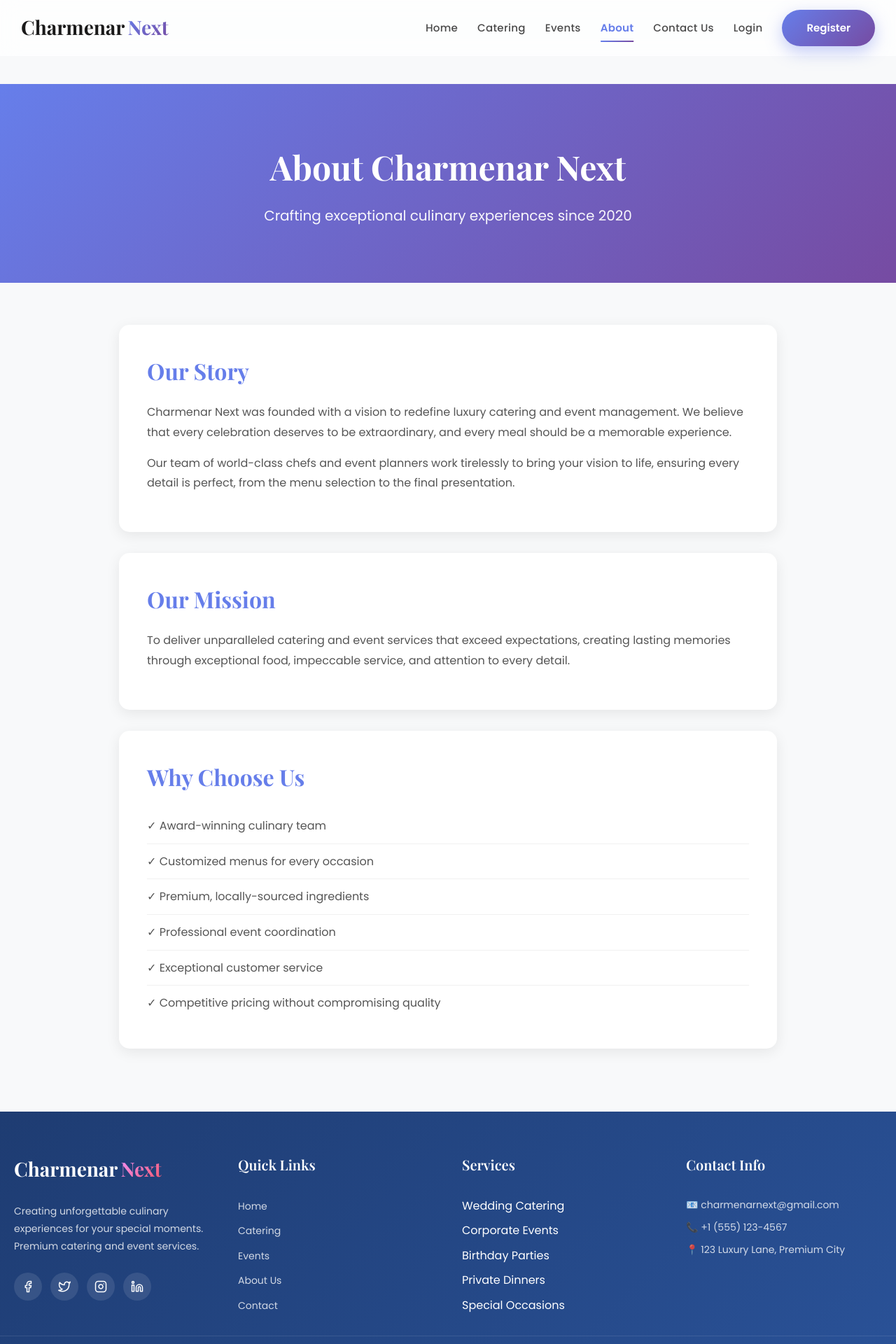
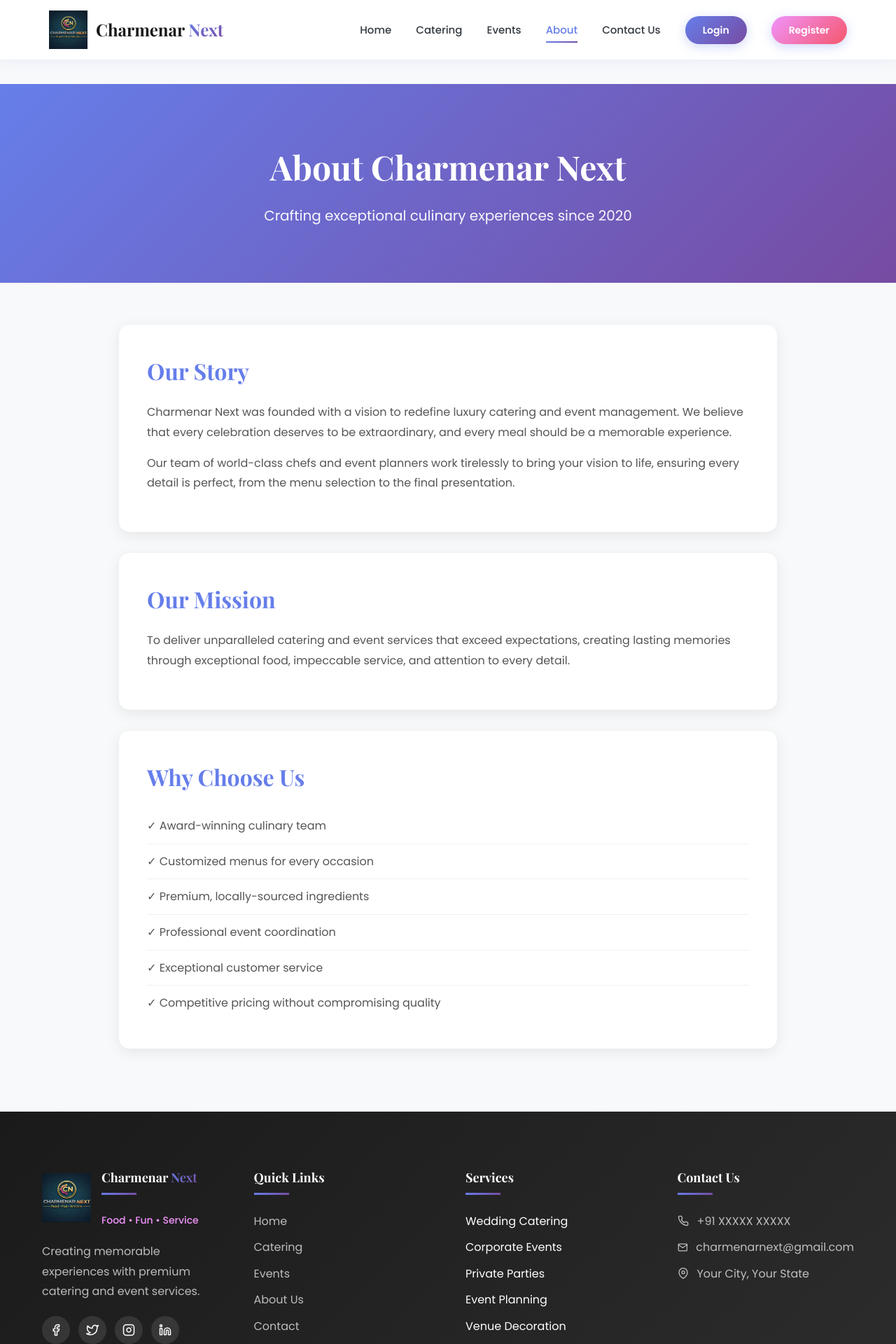
Before and after one commit to charmenarnext/charmenar_next, a React (Create React App) app in the folder frontend/: page /charmenar_next/about in a window 1280 px wide. Shown: the top 1920 px of the page at 70% size. Built offline with nearby package versions, Linux system fonts and the light colour scheme.

Commit message:
logo updated

```diff
--- a/frontend/public/index.html
+++ b/frontend/public/index.html
@@ -2,52 +2,21 @@
 <html lang="en">
   <head>
     <meta charset="utf-8" />
-    <link rel="icon" href="%PUBLIC_URL%/favicon.ico" />
+    <link rel="icon" href="%PUBLIC_URL%/logo.png" />
     <meta name="viewport" content="width=device-width, initial-scale=1" />
     <meta name="theme-color" content="#667eea" />
     <meta name="description" content="Charmenar Next - Premium Catering & Event Services" />
-
-    <!-- Ultra HD Open Graph / Social Media -->
-    <meta property="og:title" content="Charmenar Next" />
-    <meta property="og:description" content="Crafting Memorable Events with Premium Catering Services" />
-    <meta property="og:image" content="https://images.unsplash.com/photo-1555244162-803834f70033?w=1200" />
-    <meta property="og:url" content="http://localhost:3003" />
-
-    <!-- Apple Touch Icon -->
     <link rel="apple-touch-icon" href="%PUBLIC_URL%/logo192.png" />
-
-    <!-- Manifest for PWA -->
     <link rel="manifest" href="%PUBLIC_URL%/manifest.json" />
+    <title>Charmenar Next | Food • Fun • Service</title>
 
     <!-- Google Fonts -->
-    <link rel="preconnect" href="https://fonts.googleapis.com" />
-    <link rel="preconnect" href="https://fonts.gstatic.com" crossorigin />
-    <link href="https://fonts.googleapis.com/css2?family=Playfair+Display:wght@400;500;600;700&family=Poppins:wght@300;400;500;600;700&display=swap" rel="stylesheet" />
-
-    <title>Charmenar Next | Premium Catering & Events</title>
+    <link rel="preconnect" href="https://fonts.googleapis.com">
+    <link rel="preconnect" href="https://fonts.gstatic.com" crossorigin>
+    <link href="https://fonts.googleapis.com/css2?family=Playfair+Display:wght@400;500;600;700&family=Poppins:wght@300;400;500;600;700&display=swap" rel="stylesheet">
   </head>
   <body>
     <noscript>You need to enable JavaScript to run Charmenar Next.</noscript>
-
-    <!-- React Root -->
     <div id="root"></div>
-
-    <!-- Fallback content while JS loads -->
-    <div id="fallback" style="position:fixed;top:0;left:0;width:100%;height:100%;background:linear-gradient(135deg,#667eea 0%,#764ba2 100%);display:flex;align-items:center;justify-content:center;color:white;font-family:'Poppins',sans-serif;z-index:9999;">
-      <div style="text-align:center">
-        <h1 style="font-family:'Playfair Display',serif;font-size:48px;margin-bottom:20px">Charmenar<span style="background:linear-gradient(135deg,#f093fb 0%,#f5576c 100%);-webkit-background-clip:text;-webkit-text-fill-color:transparent">Next</span></h1>
-        <p>Loading premium experience...</p>
-      </div>
-    </div>
-
-    <script>
-      // Hide fallback when React loads
-      window.addEventListener('load', function() {
-        setTimeout(() => {
-          const fallback = document.getElementById('fallback');
-          if (fallback) fallback.style.display = 'none';
-        }, 1000);
-      });
-    </script>
   </body>
 </html>
--- a/frontend/src/components/Footer.css
+++ b/frontend/src/components/Footer.css
@@ -1,55 +1,52 @@
 .footer {
-  background: linear-gradient(135deg, #1e3c72 0%, #2a5298 100%);
+  background: linear-gradient(135deg, #1a1a1a 0%, #2d2d2d 100%);
   color: white;
-  padding: 60px 0 0;
-  margin-top: 0;
-  position: relative;
-  width: 100%;
+  padding: 80px 0 30px;
 }
 
-.footer-container {
-  max-width: 1400px;
-  margin: 0 auto;
-  padding: 0 20px;
+.footer-content {
   display: grid;
   grid-template-columns: repeat(auto-fit, minmax(250px, 1fr));
-  gap: 40px;
-  margin-bottom: 30px;
+  gap: 50px;
+  margin-bottom: 50px;
 }
 
-.footer-section {
+/* ===== FOOTER LOGO ===== */
+.footer-logo {
   display: flex;
-  flex-direction: column;
+  align-items: center;
   gap: 15px;
+  margin-bottom: 20px;
 }
 
-.footer-logo {
-  font-family: 'Playfair Display', serif;
-  font-size: 28px;
-  margin-bottom: 10px;
+.footer-logo-img {
+  height: 70px;
+  width: auto;
+  object-fit: contain;
 }
 
-.footer-logo .logo-text {
+.footer-logo-text h3 {
   color: white;
+  font-size: 22px;
+  margin-bottom: 5px;
+  font-family: 'Playfair Display', serif;
 }
 
-.footer-logo .logo-next {
-  background: linear-gradient(135deg, #f093fb 0%, #f5576c 100%);
-  -webkit-background-clip: text;
-  -webkit-text-fill-color: transparent;
-  background-clip: text;
+.footer-tagline {
+  color: #f093fb;
+  font-size: 14px;
+  font-weight: 500;
 }
 
 .footer-description {
-  color: rgba(255, 255, 255, 0.8);
+  color: rgba(255, 255, 255, 0.7);
   line-height: 1.8;
-  font-size: 14px;
+  margin-bottom: 20px;
 }
 
 .footer-social {
   display: flex;
   gap: 12px;
-  margin-top: 10px;
 }
 
 .social-link {
@@ -63,7 +60,6 @@
   color: white;
   font-size: 18px;
   transition: all 0.3s ease;
-  text-decoration: none;
 }
 
 .social-link:hover {
@@ -71,112 +67,68 @@
   transform: translateY(-3px);
 }
 
-.footer-section h4 {
-  font-family: 'Playfair Display', serif;
-  font-size: 20px;
-  margin-bottom: 15px;
+/* ===== FOOTER SECTIONS ===== */
+.footer-section h3 {
   color: white;
-  font-weight: 600;
+  font-size: 18px;
+  margin-bottom: 25px;
+  position: relative;
+  padding-bottom: 10px;
 }
 
-.footer-links {
-  list-style: none;
-  padding: 0;
-  margin: 0;
-  display: flex;
-  flex-direction: column;
-  gap: 10px;
+.footer-section h3::after {
+  content: '';
+  position: absolute;
+  bottom: 0;
+  left: 0;
+  width: 50px;
+  height: 3px;
+  background: linear-gradient(135deg, #667eea 0%, #764ba2 100%);
 }
 
-.footer-links li {
-  margin: 0;
+.footer-section ul {
+  list-style: none;
 }
 
-.footer-links a {
-  color: rgba(255, 255, 255, 0.8);
-  text-decoration: none;
-  transition: all 0.3s ease;
-  font-size: 14px;
-  display: inline-block;
+.footer-section ul li {
+  margin-bottom: 12px;
 }
 
-.footer-links a:hover {
-  color: #f093fb;
-  transform: translateX(5px);
+.footer-section ul li a {
+  color: rgba(255, 255, 255, 0.7);
+  text-decoration: none;
+  transition: color 0.3s ease;
 }
 
-.footer-contact {
-  list-style: none;
-  padding: 0;
-  margin: 0;
-  color: rgba(255, 255, 255, 0.8);
-  display: flex;
-  flex-direction: column;
-  gap: 10px;
+.footer-section ul li a:hover {
+  color: #667eea;
 }
 
-.footer-contact li {
-  margin: 0;
-  font-size: 14px;
-  line-height: 1.6;
+.contact-list li {
+  display: flex;
+  align-items: center;
+  gap: 12px;
+  color: rgba(255, 255, 255, 0.7);
 }
 
 .footer-bottom {
   text-align: center;
-  padding: 25px 20px;
+  padding-top: 30px;
   border-top: 1px solid rgba(255, 255, 255, 0.1);
-  color: rgba(255, 255, 255, 0.6);
-  font-size: 13px;
-  width: 100%;
+  color: rgba(255, 255, 255, 0.5);
 }
 
-/* Mobile */
 @media (max-width: 768px) {
   .footer {
-    padding: 50px 0 0;
+    padding: 60px 0 20px;
   }
 
-  .footer-container {
+  .footer-content {
     grid-template-columns: 1fr;
-    gap: 30px;
-    text-align: center;
-    padding: 0 20px;
+    gap: 40px;
   }
 
-  .footer-section {
-    align-items: center;
-  }
-
-  .footer-social {
-    justify-content: center;
-  }
-
-  .footer-links,
-  .footer-contact {
-    align-items: center;
-  }
-
-  .footer-bottom {
-    padding: 20px;
-    font-size: 12px;
+  .footer-logo-img {
+    height: 60px;
   }
 }
-
-/* Small Mobile */
-@media (max-width: 480px) {
-  .footer {
-    padding: 40px 0 0;
-  }
-
-  .footer-logo {
-    font-size: 24px;
-  }
-
-  .footer-section h4 {
-    font-size: 18px;
-  }
-
-  .footer-description {
-    font-size: 13px;
-  }
-}
--- a/frontend/src/components/Footer.js
+++ b/frontend/src/components/Footer.js
@@ -1,31 +1,37 @@
 import React from 'react';
 import { Link } from 'react-router-dom';
-import { FiFacebook, FiTwitter, FiInstagram, FiLinkedin } from 'react-icons/fi';
+import { FiPhone, FiMail, FiMapPin, FiFacebook, FiTwitter, FiInstagram, FiLinkedin } from 'react-icons/fi';
 import './Footer.css';
 
 const Footer = () => {
   return (
     <footer className="footer">
-      <div className="footer-container">
+      <div className="container">
+        <div className="footer-content">
+          {/* Logo & About */}
           <div className="footer-section">
-          <h3 className="footer-logo">
-            <span className="logo-text">Charmenar</span>
-            <span className="logo-next">Next</span>
-          </h3>
+            <div className="footer-logo">
+              <img src="/logo.png" alt="Charmenar Next" className="footer-logo-img" />
+              <div className="footer-logo-text">
+                <h3>Charmenar <span className="gradient-text">Next</span></h3>
+                <p className="footer-tagline">Food • Fun • Service</p>
+              </div>
+            </div>
             <p className="footer-description">
-            Creating unforgettable culinary experiences for your special moments. Premium catering and event services.
+              Creating memorable experiences with premium catering and event services.
             </p>
             <div className="footer-social">
-            <a href="#" className="social-link" aria-label="Facebook"><FiFacebook /></a>
-            <a href="#" className="social-link" aria-label="Twitter"><FiTwitter /></a>
-            <a href="#" className="social-link" aria-label="Instagram"><FiInstagram /></a>
-            <a href="#" className="social-link" aria-label="LinkedIn"><FiLinkedin /></a>
+              <a href="#" className="social-link"><FiFacebook /></a>
+              <a href="#" className="social-link"><FiTwitter /></a>
+              <a href="#" className="social-link"><FiInstagram /></a>
+              <a href="#" className="social-link"><FiLinkedin /></a>
             </div>
           </div>
 
+          {/* Quick Links */}
           <div className="footer-section">
-          <h4>Quick Links</h4>
-          <ul className="footer-links">
+            <h3>Quick Links</h3>
+            <ul>
               <li><Link to="/">Home</Link></li>
               <li><Link to="/catering">Catering</Link></li>
               <li><Link to="/events">Events</Link></li>
@@ -34,29 +40,38 @@ const Footer = () => {
             </ul>
           </div>
 
+          {/* Services */}
           <div className="footer-section">
-          <h4>Services</h4>
-          <ul className="footer-links">
+            <h3>Services</h3>
+            <ul>
               <li>Wedding Catering</li>
               <li>Corporate Events</li>
-            <li>Birthday Parties</li>
-            <li>Private Dinners</li>
-            <li>Special Occasions</li>
+              <li>Private Parties</li>
+              <li>Event Planning</li>
+              <li>Venue Decoration</li>
             </ul>
           </div>
 
+          {/* Contact */}
           <div className="footer-section">
-          <h4>Contact Info</h4>
-          <ul className="footer-contact">
-            <li>📧 charmenarnext@gmail.com</li>
-            <li>📞 +1 (555) 123-4567</li>
-            <li>📍 123 Luxury Lane, Premium City</li>
+            <h3>Contact Us</h3>
+            <ul className="contact-list">
+              <li>
+                <FiPhone /> +91 XXXXX XXXXX
+              </li>
+              <li>
+                <FiMail /> charmenarnext@gmail.com
+              </li>
+              <li>
+                <FiMapPin /> Your City, Your State
+              </li>
             </ul>
           </div>
         </div>
 
         <div className="footer-bottom">
-        <p>&copy; 2026 Charmenar Next. All rights reserved.</p>
+          <p>&copy; {new Date().getFullYear()} Charmenar Next. All rights reserved.</p>
+        </div>
       </div>
     </footer>
   );
--- a/frontend/src/components/Navbar.css
+++ b/frontend/src/components/Navbar.css
@@ -1,319 +1,183 @@
-/* ===== BASE NAVBAR ===== */
 .navbar {
   position: fixed;
   top: 0;
   left: 0;
-  right: 0;
+  width: 100%;
+  background: rgba(255, 255, 255, 0.98);
+  backdrop-filter: blur(20px);
+  box-shadow: 0 2px 20px rgba(102, 126, 234, 0.1);
   z-index: 1000;
-  background: rgba(255, 255, 255, 0.75);
-  backdrop-filter: blur(14px);
-  -webkit-backdrop-filter: blur(14px);
-  border-bottom: 1px solid rgba(255, 255, 255, 0.4);
-  transition: all 0.35s ease;
-  height: 80px;
+  transition: all 0.3s ease;
 }
 
 .navbar.scrolled {
-  background: rgba(255, 255, 255, 0.96);
-  box-shadow: 0 4px 24px rgba(0, 0, 0, 0.08);
-  height: 72px;
+  box-shadow: 0 4px 30px rgba(102, 126, 234, 0.15);
+  background: rgba(255, 255, 255, 0.99);
 }
 
 .navbar-container {
-  max-width: 1400px;
+  max-width: 1200px;
   margin: 0 auto;
-  padding: 0 30px;
-  height: 100%;
+  padding: 15px 30px;
+  display: flex;
+  justify-content: space-between;
+  align-items: center;
+}
+
+/* ===== LOGO STYLES ===== */
+.navbar-logo {
   display: flex;
   align-items: center;
-  justify-content: space-between;
-  position: relative;
-  z-index: 1001;
-}
-
-/* ===== LOGO ===== */
-.navbar-logo {
+  gap: 12px;
   text-decoration: none;
-  font-family: 'Playfair Display', serif;
-  font-size: 28px;
-  font-weight: 700;
-  color: #1a1a1a;
-  transition: transform 0.3s ease;
-  user-select: none;
+  transition: all 0.3s ease;
 }
 
 .navbar-logo:hover {
   transform: scale(1.02);
 }
 
-.logo-text {
+.navbar-logo-img {
+  height: 55px;
+  width: auto;
+  object-fit: contain;
+  transition: all 0.3s ease;
+}
+
+.navbar-logo-text {
+  font-family: 'Playfair Display', serif;
+  font-size: 24px;
+  font-weight: 700;
   color: #1a1a1a;
 }
 
-.logo-next {
+.gradient-text {
   background: linear-gradient(135deg, #667eea 0%, #764ba2 100%);
   -webkit-background-clip: text;
   -webkit-text-fill-color: transparent;
   background-clip: text;
-  margin-left: 4px;
 }
 
-/* ===== DESKTOP MENU ===== */
+/* ===== NAVIGATION MENU ===== */
 .navbar-menu {
   display: flex;
+  list-style: none;
+  gap: 35px;
   align-items: center;
-  gap: 28px;
 }
 
 .navbar-link {
   text-decoration: none;
-  color: #4a4a4a;
+  color: #343a40;
   font-weight: 500;
   font-size: 15px;
+  transition: all 0.3s ease;
   position: relative;
   padding: 8px 0;
-  transition: color 0.3s ease;
-  letter-spacing: 0.3px;
 }
 
-.navbar-link:hover {
-  color: #667eea;
-}
-
-/* Premium underline animation */
 .navbar-link::after {
   content: '';
   position: absolute;
   bottom: 0;
-  left: 50%;
-  transform: translateX(-50%) scaleX(0);
-  width: 100%;
+  left: 0;
+  width: 0;
   height: 2px;
-  background: linear-gradient(90deg, #667eea, #764ba2);
-  transition: transform 0.35s cubic-bezier(0.4, 0, 0.2, 1);
-  transform-origin: center;
+  background: linear-gradient(135deg, #667eea 0%, #764ba2 100%);
+  transition: width 0.3s ease;
 }
 
 .navbar-link:hover::after,
 .navbar-link.active::after {
-  transform: translateX(-50%) scaleX(1);
+  width: 100%;
 }
 
+.navbar-link:hover,
 .navbar-link.active {
   color: #667eea;
-  font-weight: 600;
 }
 
-.admin-link {
-  color: #764ba2;
+.navbar-btn {
+  background: linear-gradient(135deg, #667eea 0%, #764ba2 100%);
+  color: white;
+  padding: 10px 25px;
+  border-radius: 25px;
+  text-decoration: none;
+  font-weight: 600;
+  font-size: 14px;
+  transition: all 0.3s ease;
+  box-shadow: 0 4px 15px rgba(102, 126, 234, 0.3);
 }
 
-.admin-link.active {
-  color: #5a3d8a;
+.navbar-btn:hover {
+  transform: translateY(-2px);
+  box-shadow: 0 6px 25px rgba(102, 126, 234, 0.4);
 }
 
-/* ===== USER SECTION ===== */
-.navbar-user {
-  display: flex;
-  align-items: center;
-  gap: 10px;
-  background: #f8f9fa;
-  padding: 8px 16px;
-  border-radius: 50px;
-  border: 1px solid #e0e0e0;
+.register-btn {
+  background: linear-gradient(135deg, #f093fb 0%, #f5576c 100%);
 }
 
-.user-avatar {
-  width: 32px;
-  height: 32px;
-  background: linear-gradient(135deg, #667eea 0%, #764ba2 100%);
-  border-radius: 50%;
-  display: flex;
-  align-items: center;
-  justify-content: center;
-  color: white;
-  font-size: 16px;
+/* ===== HAMBURGER MENU ===== */
+.hamburger {
+  display: none;
+  flex-direction: column;
+  cursor: pointer;
+  gap: 5px;
 }
 
-.user-name {
-  font-weight: 500;
-  color: #333;
-  font-size: 14px;
-  max-width: 100px;
-  overflow: hidden;
-  text-overflow: ellipsis;
-  white-space: nowrap;
-}
-
-.logout-btn {
-  background: none;
-  border: none;
-  cursor: pointer;
-  color: #666;
-  font-size: 18px;
-  padding: 4px;
-  border-radius: 50%;
-  transition: all 0.2s ease;
-}
-
-.logout-btn:hover {
-  color: #e74c3c;
-  background: rgba(231, 76, 60, 0.1);
-}
-
-/* ===== BUTTONS ===== */
-.navbar-btn {
-  padding: 10px 24px;
-  font-size: 14px;
-  border-radius: 50px;
-  font-weight: 600;
-  text-decoration: none;
+.hamburger-line {
+  width: 25px;
+  height: 3px;
+  background: linear-gradient(135deg, #667eea 0%, #764ba2 100%);
+  border-radius: 3px;
   transition: all 0.3s ease;
 }
 
-.premium-btn {
-  background: linear-gradient(135deg, #667eea 0%, #764ba2 100%);
-  color: white;
-  box-shadow: 0 4px 15px rgba(102, 126, 234, 0.3);
+.hamburger.active .hamburger-line:nth-child(1) {
+  transform: rotate(45deg) translate(5px, 5px);
 }
 
-.premium-btn:hover {
-  transform: translateY(-2px);
-  box-shadow: 0 6px 20px rgba(102, 126, 234, 0.4);
+.hamburger.active .hamburger-line:nth-child(2) {
+  opacity: 0;
 }
 
-/* ===== MOBILE TOGGLE ===== */
-.navbar-toggle {
-  display: none;
-  background: rgba(255, 255, 255, 0.8);
-  border: 1px solid rgba(0, 0, 0, 0.05);
-  font-size: 24px;
-  color: #333;
-  cursor: pointer;
-  width: 44px;
-  height: 44px;
-  border-radius: 50%;
-  align-items: center;
-  justify-content: center;
-  z-index: 1002;
-  transition: all 0.3s ease;
-  box-shadow: 0 2px 10px rgba(0, 0, 0, 0.08);
+.hamburger.active .hamburger-line:nth-child(3) {
+  transform: rotate(-45deg) translate(7px, -6px);
 }
 
-.navbar-toggle:hover {
-  background: white;
-  box-shadow: 0 4px 15px rgba(0, 0, 0, 0.12);
-}
-
-.menu-backdrop {
-  position: fixed;
-  top: 0;
-  left: 0;
-  width: 100%;
-  height: 100%;
-  background: rgba(0, 0, 0, 0.4);
-  backdrop-filter: blur(3px);
-  z-index: 999;
-  animation: fadeIn 0.3s forwards;
-}
-
-@keyframes fadeIn {
-  from { opacity: 0; }
-  to { opacity: 1; }
-}
-
-/* ===== MOBILE STYLES ===== */
-@media (max-width: 968px) {
-  .navbar {
-    height: 70px;
-  }
-
-  .navbar.scrolled {
-    height: 65px;
-  }
-
-  .navbar-container {
-    padding: 0 20px;
-  }
-
-  .navbar-logo {
-    font-size: 24px;
-  }
-
-  .navbar-toggle {
+/* ===== RESPONSIVE ===== */
+@media (max-width: 768px) {
+  .hamburger {
     display: flex;
   }
 
   .navbar-menu {
     position: fixed;
-    top: 0;
-    right: -100%;
-    width: 85%;
-    max-width: 360px;
-    height: 100vh;
+    top: 80px;
+    left: -100%;
+    width: 100%;
+    height: calc(100vh - 80px);
     background: white;
     flex-direction: column;
-    align-items: flex-start;
-    padding: 100px 28px 40px;
-    gap: 0;
-    transition: right 0.45s cubic-bezier(0.4, 0, 0.2, 1);
-    box-shadow: -8px 0 30px rgba(0, 0, 0, 0.12);
-    overflow-y: auto;
+    padding: 40px;
+    transition: left 0.3s ease;
+    gap: 25px;
   }
 
   .navbar-menu.active {
-    right: 0;
+    left: 0;
   }
 
   .navbar-link {
-    width: 100%;
-    padding: 16px 0;
-    font-size: 17px;
-    border-bottom: 1px solid #f5f5f5;
+    font-size: 18px;
   }
 
-  .navbar-link::after {
-    display: none;
+  .navbar-logo-img {
+    height: 45px;
   }
 
-  .navbar-link.active {
-    color: #667eea;
-    font-weight: 600;
-    background: linear-gradient(90deg, rgba(102, 126, 234, 0.05), transparent);
-    padding-left: 12px;
-    border-radius: 8px;
-  }
-
-  .navbar-user {
-    width: 100%;
-    margin: 20px 0;
-    justify-content: flex-start;
-    padding: 14px 16px;
-    background: #f8f9fa;
-    border-radius: 12px;
-  }
-
-  .navbar-btn {
-    width: 100%;
-    text-align: center;
-    margin-top: 15px;
-    padding: 14px;
-    font-size: 16px;
+  .navbar-logo-text {
+    font-size: 20px;
   }
 }
-
-@media (max-width: 480px) {
-  .navbar-menu {
-    width: 92%;
-    padding: 90px 22px 30px;
-  }
-
-  .navbar-logo {
-    font-size: 22px;
-  }
-
-  .navbar-link {
-    font-size: 16px;
-    padding: 15px 0;
-  }
-}
--- a/frontend/src/components/Navbar.js
+++ b/frontend/src/components/Navbar.js
@@ -1,76 +1,75 @@
 import React, { useState, useEffect } from 'react';
-import { Link, useLocation, useNavigate } from 'react-router-dom';
-import { useAuth } from '../context/AuthContext';
-import { FiMenu, FiX, FiUser, FiLogOut } from 'react-icons/fi';
+import { Link, useLocation } from 'react-router-dom';
+import { FiMenu, FiX } from 'react-icons/fi';
 import './Navbar.css';
 
 const Navbar = () => {
-  const [isOpen, setIsOpen] = useState(false);
-  const [scrolled, setScrolled] = useState(false);
-  const { user, logout, isAdmin } = useAuth();
-  const navigate = useNavigate();
+  const [isScrolled, setIsScrolled] = useState(false);
+  const [isMobileMenuOpen, setIsMobileMenuOpen] = useState(false);
   const location = useLocation();
 
-  // Handle scroll effect
   useEffect(() => {
-    const handleScroll = () => setScrolled(window.scrollY > 20);
+    const handleScroll = () => {
+      setIsScrolled(window.scrollY > 50);
+    };
     window.addEventListener('scroll', handleScroll);
     return () => window.removeEventListener('scroll', handleScroll);
   }, []);
 
-  const handleLogout = () => {
-    logout();
-    navigate('/');
-    setIsOpen(false);
-  };
-
-  const closeMenu = () => setIsOpen(false);
+  const navLinks = [
+    { path: '/', label: 'Home' },
+    { path: '/catering', label: 'Catering' },
+    { path: '/events', label: 'Events' },
+    { path: '/about', label: 'About' },
+    { path: '/contact', label: 'Contact Us' }
+  ];
 
   return (
-    <nav className={`navbar ${scrolled ? 'scrolled' : ''}`}>
+    <nav className={`navbar ${isScrolled ? 'scrolled' : ''}`}>
       <div className="navbar-container">
-        <Link to="/" className="navbar-logo" onClick={closeMenu}>
-          <span className="logo-text">Charmenar</span>
-          <span className="logo-next">Next</span>
+        {/* ===== LOGO ===== */}
+        <Link to="/" className="navbar-logo" onClick={() => window.scrollTo(0, 0)}>
+          <img
+            src="/logo.png"
+            alt="Charmenar Next"
+            className="navbar-logo-img"
+          />
+          <span className="navbar-logo-text">
+            Charmenar <span className="gradient-text">Next</span>
+          </span>
         </Link>
 
-        <div className={`navbar-menu ${isOpen ? 'active' : ''}`}>
-          <Link to="/" className={`navbar-link ${location.pathname === '/' ? 'active' : ''}`} onClick={closeMenu}>Home</Link>
-          <Link to="/catering" className={`navbar-link ${location.pathname === '/catering' ? 'active' : ''}`} onClick={closeMenu}>Catering</Link>
-          <Link to="/events" className={`navbar-link ${location.pathname === '/events' ? 'active' : ''}`} onClick={closeMenu}>Events</Link>
-          <Link to="/about" className={`navbar-link ${location.pathname === '/about' ? 'active' : ''}`} onClick={closeMenu}>About</Link>
-          <Link to="/contact" className={`navbar-link ${location.pathname === '/contact' ? 'active' : ''}`} onClick={closeMenu}>Contact Us</Link>
+        {/* Desktop Menu */}
+        <ul className={`navbar-menu ${isMobileMenuOpen ? 'active' : ''}`}>
+          {navLinks.map((link) => (
+            <li key={link.path}>
+              <Link
+                to={link.path}
+                className={`navbar-link ${location.pathname === link.path ? 'active' : ''}`}
+                onClick={() => setIsMobileMenuOpen(false)}
+              >
+                {link.label}
+              </Link>
+            </li>
+          ))}
+          <li>
+            <Link to="/login" className="navbar-btn">Login</Link>
+          </li>
+          <li>
+            <Link to="/register" className="navbar-btn register-btn">Register</Link>
+          </li>
+        </ul>
 
-          {user ? (
-            <>
-              {isAdmin && (
-                <Link to="/admin/dashboard" className={`navbar-link admin-link ${location.pathname === '/admin/dashboard' ? 'active' : ''}`} onClick={closeMenu}>
-                  Admin Panel
-                </Link>
-              )}
-              <div className="navbar-user">
-                <div className="user-avatar"><FiUser /></div>
-                <span className="user-name">{user.name}</span>
-                <button onClick={handleLogout} className="logout-btn" title="Logout">
-                  <FiLogOut />
-                </button>
-              </div>
-            </>
-          ) : (
-            <>
-              <Link to="/login" className={`navbar-link ${location.pathname === '/login' ? 'active' : ''}`} onClick={closeMenu}>Login</Link>
-              <Link to="/register" className="navbar-btn premium-btn" onClick={closeMenu}>Register</Link>
-            </>
-          )}
+        {/* Mobile Hamburger */}
+        <div
+          className={`hamburger ${isMobileMenuOpen ? 'active' : ''}`}
+          onClick={() => setIsMobileMenuOpen(!isMobileMenuOpen)}
+        >
+          <span className="hamburger-line"></span>
+          <span className="hamburger-line"></span>
+          <span className="hamburger-line"></span>
         </div>
-
-        <button className="navbar-toggle" onClick={() => setIsOpen(!isOpen)} aria-label="Toggle menu">
-          {isOpen ? <FiX /> : <FiMenu />}
-        </button>
       </div>
-
-      {/* Mobile backdrop overlay */}
-      {isOpen && <div className="menu-backdrop" onClick={closeMenu}></div>}
     </nav>
   );
 };
```
Also changed, not shown: frontend/public/logo.png (added). Lines whose indentation alone changed are shown as unchanged.
